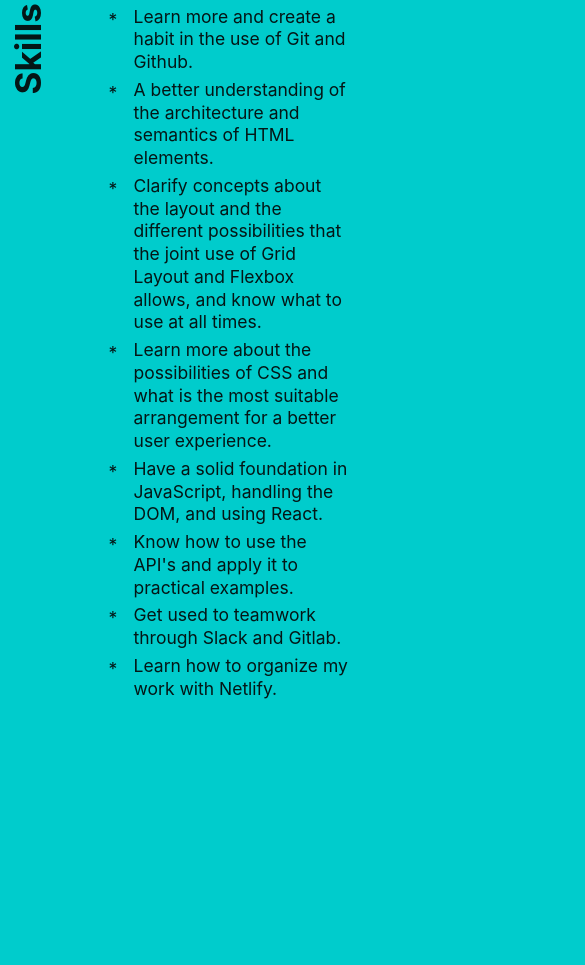
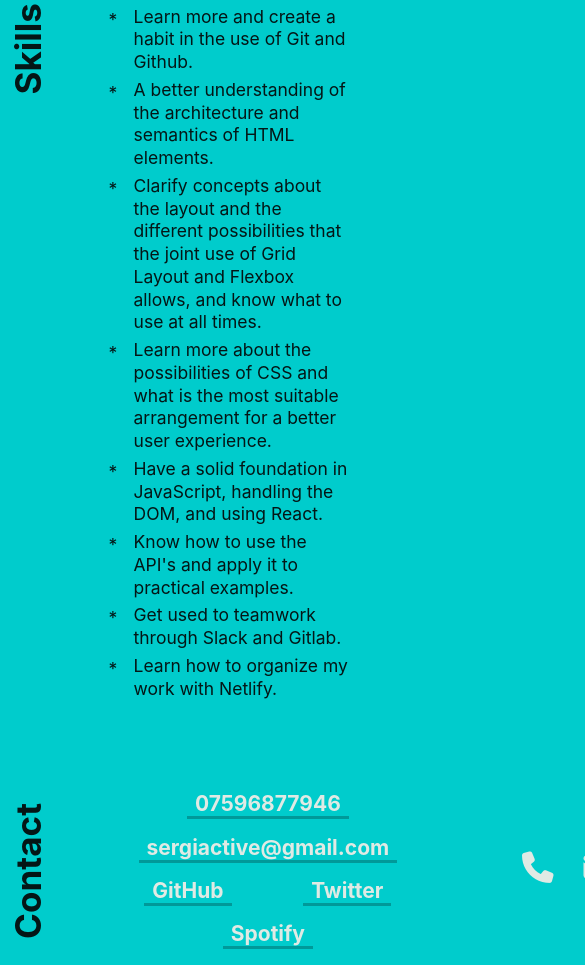
Before and after one commit to Pixelfobia/Bootstrap-Portfolio, a plain HTML site: page index.html in a window 390 px wide. Shown: the part 2157-3122 px from the top of the page, 585 px wide, since content can reach past the window. Before the commit the page ends 2869 px from the top, so only its background shows below. Drawn offline with nearby package versions, Linux system fonts and the light colour scheme.

Commit message:
Added Footer Contact section

```diff
--- a/css/style.css
+++ b/css/style.css
@@ -338,3 +338,65 @@ header nav ul li a:hover {
   width: 75%;
  }
 }
+/* Contact Me */
+.contact {
+  flex-direction: row;
+  flex-wrap: nowrap;
+  align-items: center;
+  margin-top: 70px;
+  width: 100%;
+}
+.contact h2 {
+  width: 25%;
+  margin-right: var(--marginmenu);
+}
+.contact ul.contact-desktop {
+  width: 100%;
+  margin-right: 40px;
+  flex-wrap: wrap;
+}
+ul.contact-desktop li {
+  padding: 8px 10px;
+}
+ul.contact-desktop li a {
+  color: var(--gin);
+	text-decoration: none;
+	font-size: 1.2em;
+	font-weight: 700;
+  border-bottom: 3px solid var(--greenflesh);
+  padding-left: 8px;
+  padding-right: 8px;
+}
+ul.contact-desktop li a:hover {
+  color: var(--orangeflesh);
+  box-shadow: 1px 2px var(--greenflesh);
+}
+/*
+ul.contact-mobile {
+  display: none;
+}*/
+@media (max-width: 768px) {
+   /*.contact ul.contact-desktop {
+    display: none
+  }*/
+   .contact h2 {
+    writing-mode: vertical-lr;
+    transform: rotate(180deg);
+    width: 5%;
+    margin-right: 20px;
+  }
+  .contact ul.contact-mobile {
+    width: 95%;
+    flex-direction: row;
+    margin-right: var(--marginmenu);
+  }
+ ul.contact-mobile li a {
+    padding: 8px 15px;
+    font-size: 1.8em;
+
+  }
+  ul.contact-mobile li a:hover {
+    color: var(--bright-dark);
+    box-shadow: 1px 2px var(--greenflesh);
+  }
+}
--- a/index.html
+++ b/index.html
@@ -152,10 +152,28 @@
 			</ul>
 		</section>
 	</main>
-
-
-
-
+	<!-- Footer Contact -->
+	<footer class="contact d-flex" id="contact">
+		<h2 class="d-flex justify-content-end">Contact</h2>
+		<div class="contact-desktop--list d-md-block d-sm-none">
+			<ul class="contact-desktop d-flex justify-content-around">
+				<li><a href="tel:07596877946">07596877946</a></li>
+				<li><a href="mailto:sergiactive@gmail.com">sergiactive@gmail.com</a></li>
+				<li><a href="https://github.com/Pixelfobia" target="_blank">GitHub</a></li>
+				<li><a href="#">Twitter</a></li>
+				<li><a href="#">Spotify</a></li>
+			</ul>
+		</div>
+		<div class="contact-mobile--list d-sm-block d-md-none">
+			<ul class="contact-mobile d-flex justify-content-end">
+				<li><a href="tel:07596877946"><i class="fa-solid fa-phone"></i></a></li>
+				<li><a href="mailto:sergiactive@gmail.com"><i class="fa-solid fa-envelope"></i></a></li>
+				<li><a href="https://github.com/Pixelfobia" target="_blank"><i class="fa-brands fa-github"></i></a></li>
+				<li><a href="#"><i class="fa-brands fa-twitter"></i></a></li>
+				<li><a href="#"><i class="fa-brands fa-spotify"></i></a></li>
+			</ul>
+		</div>
+	</footer>
 
 	<script src="https://code.jquery.com/jquery-3.3.1.slim.min.js"
 		integrity="sha384-q8i/X+965DzO0rT7abK41JStQIAqVgRVzpbzo5smXKp4YfRvH+8abtTE1Pi6jizo"
```
